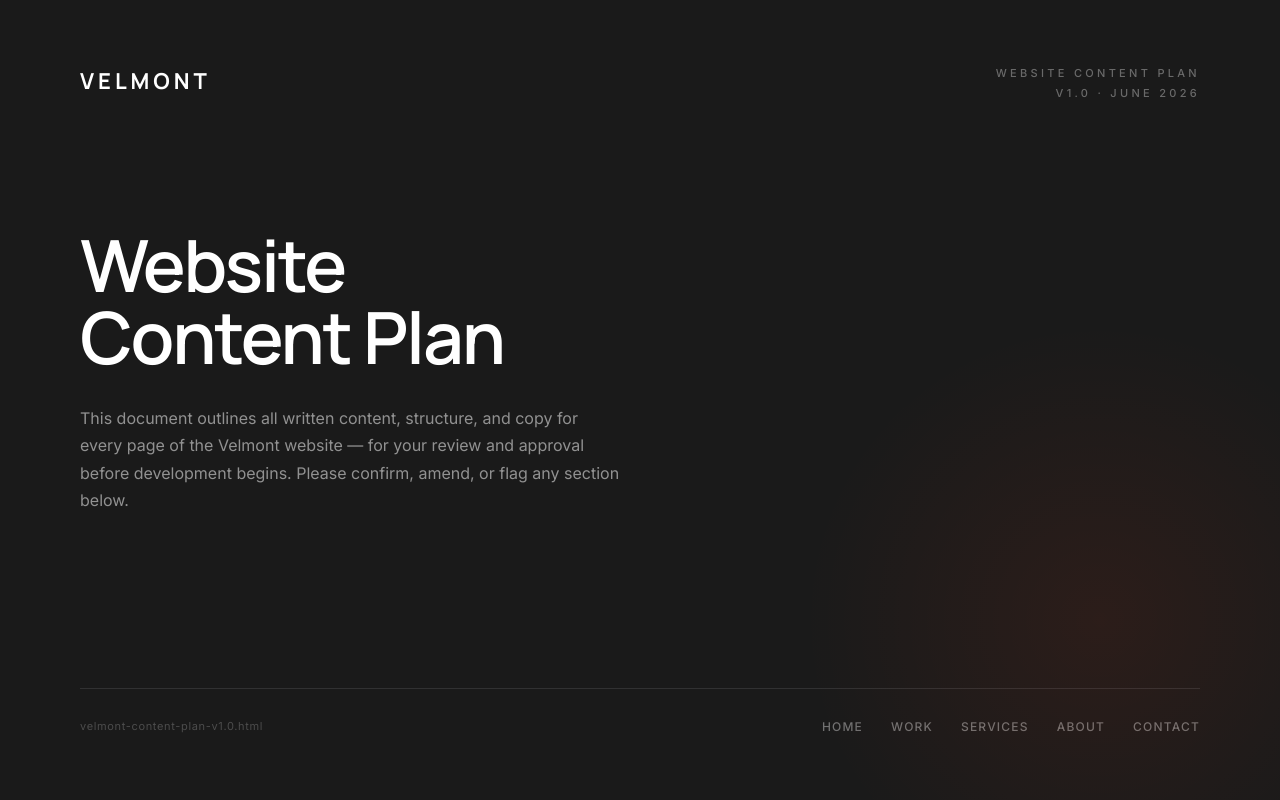
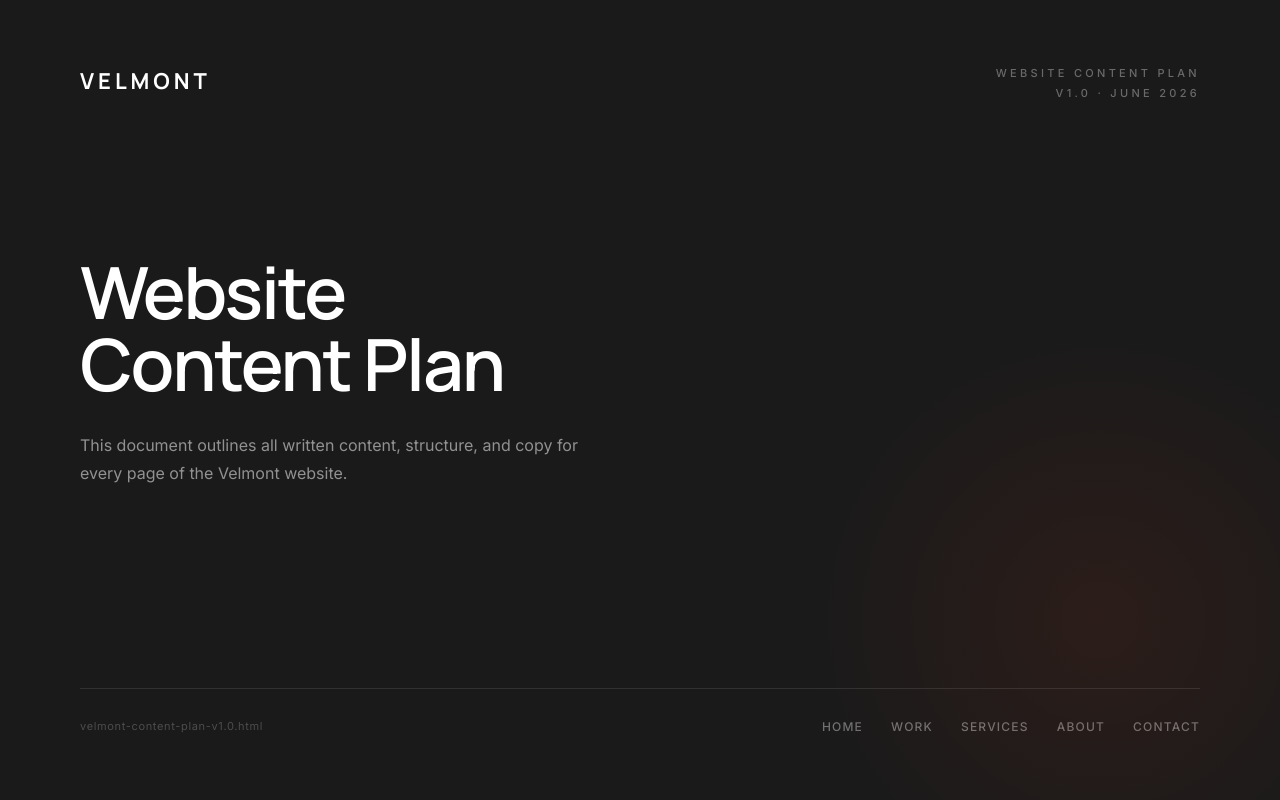
Before and after one commit to sujeth-dev/Velmont, a plain HTML site: page CONTENT_PLAN.html in a window 1280 px wide. Shown: the top 800 px of the page. Drawn offline with nearby package versions, Linux system fonts and the light colour scheme.

Commit message:
Remove review/approval language from cover paragraph

```diff
--- a/CONTENT_PLAN.html
+++ b/CONTENT_PLAN.html
@@ -677,7 +677,7 @@ hr.thin { border: none; border-top: 1px solid var(--concrete); margin: 16px 0; }
 
   <div class="cover-main">
     <h1>Website<br>Content Plan</h1>
-    <p>This document outlines all written content, structure, and copy for every page of the Velmont website — for your review and approval before development begins. Please confirm, amend, or flag any section below.</p>
+    <p>This document outlines all written content, structure, and copy for every page of the Velmont website.</p>
   </div>
 
   <div class="cover-bottom">
```
